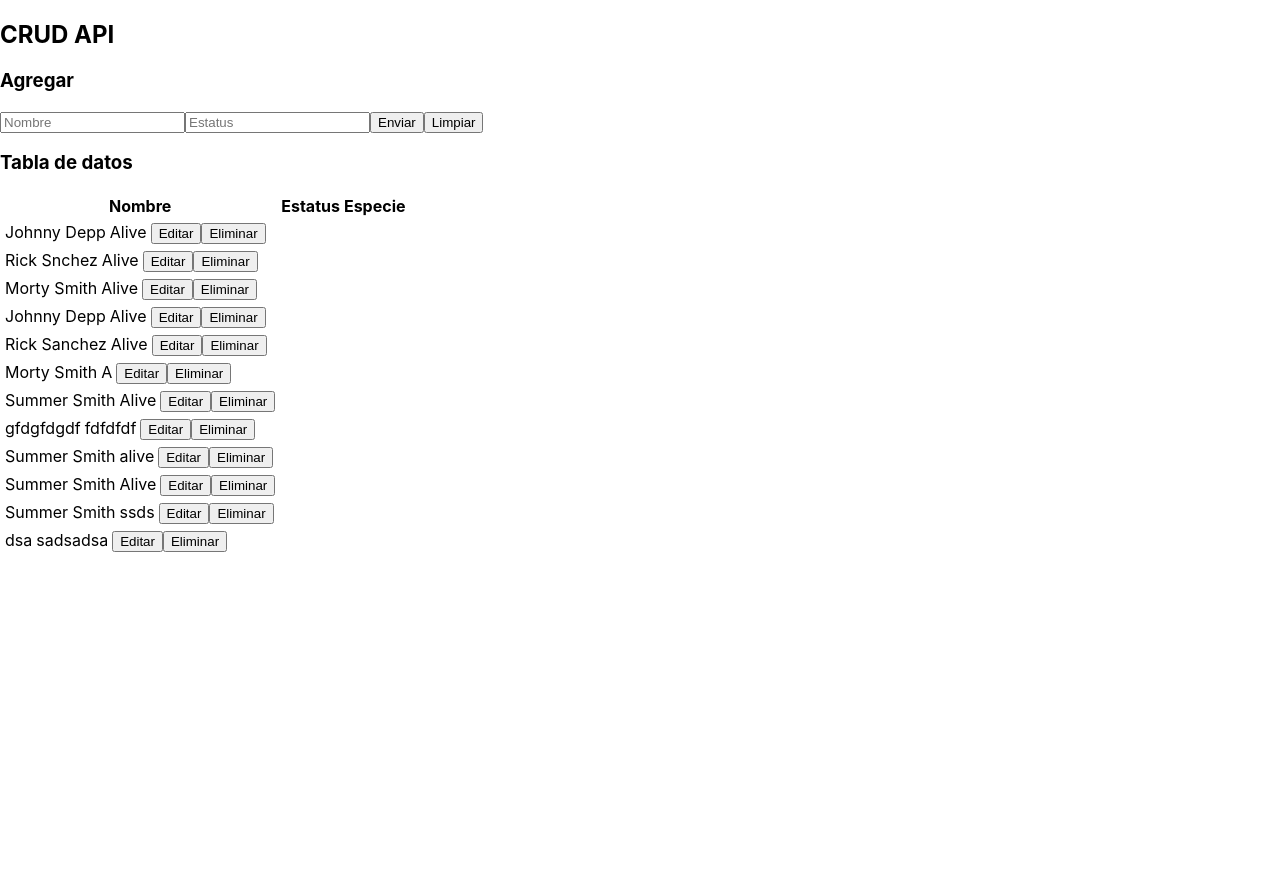
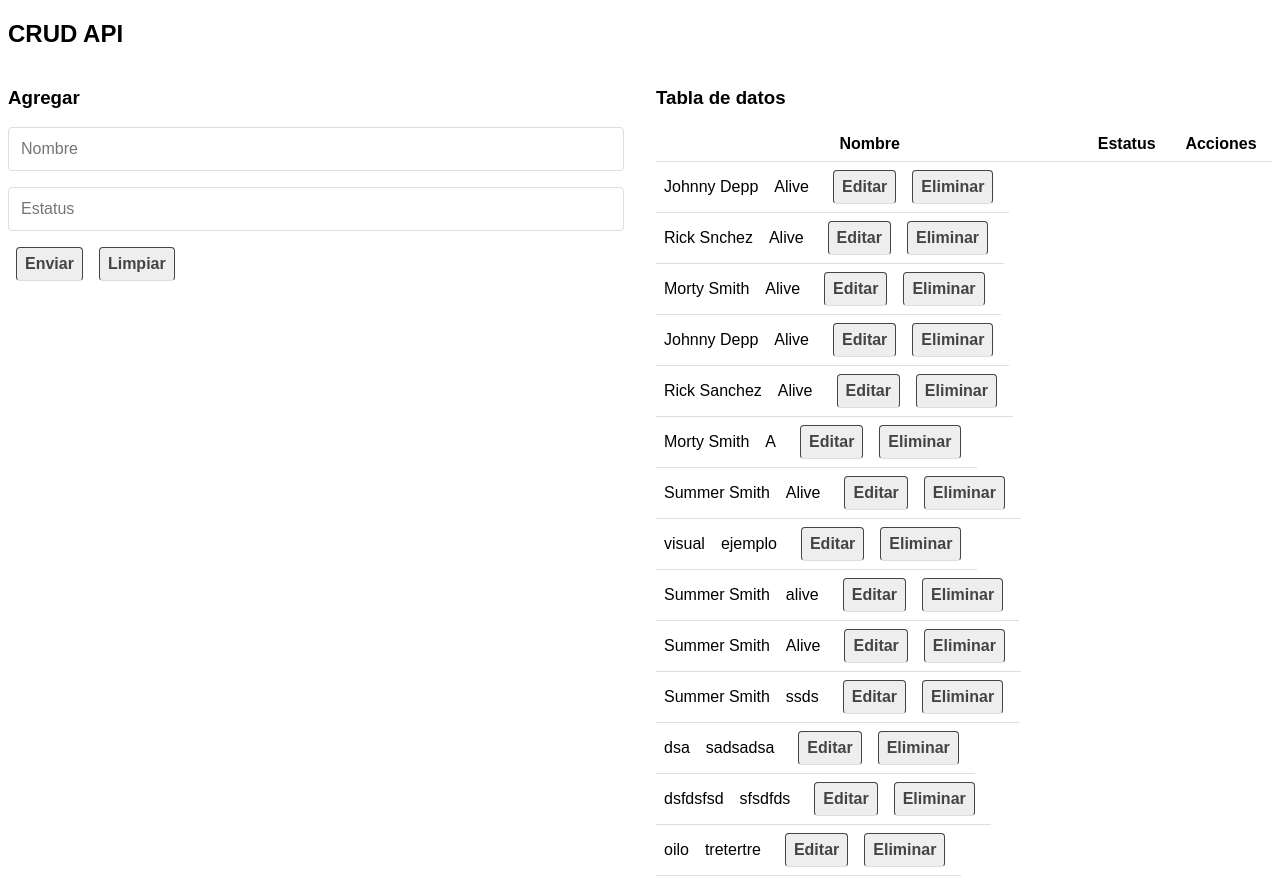
Before and after one commit to luciarojashernandez/CRUD, a React (Create React App) app: page / in a window 1280 px wide. Before the commit the page ends 800 px from the top, so only its background shows below. Built offline with nearby package versions, Linux system fonts and the light colour scheme; data requests are answered from the project's data file.

Commit message:
refactor CruTable line 21

```diff
--- a/src/api/db.json
+++ b/src/api/db.json
@@ -42,8 +42,8 @@
       "id": 1632228915464
     },
     {
-      "name": "gfdgfdgdf",
-      "status": "fdfdfdf",
+      "name": "visual",
+      "status": "ejemplo",
       "id": 1632229575377
     },
     {
@@ -65,6 +65,17 @@
       "name": "dsa",
       "status": "sadsadsa",
       "id": 1632238018732
+    },
+    {
+      "name": "dsfdsfsd",
+      "status": "sfsdfds",
+      "specie": "fdsfdsf",
+      "id": 1632243098868
+    },
+    {
+      "name": "oilo",
+      "status": "tretertre",
+      "id": 1632245388586
     }
   ]
 }
--- a/src/components/CrudApi.js
+++ b/src/components/CrudApi.js
@@ -67,6 +67,8 @@
         //console.log(res);
         //si no hya error, actualiza db con la res que trae la variable
         if (!res.err) {
+            //por cada el, si el id es === a lo que recibo como dato en la posición id
+            //entoonces remplaza data:manten el elemento
           let newData = db.map((el) => (el.id === data.id ? data : el));
           setDb(newData);
         } else {
@@ -83,6 +85,13 @@
     );
 
     if (isDelete) {
+      let endpoint = `${url}/${id}`; //uniòn de la url+data que viene del form
+      let options = {
+        headers:{"content-type":"application/json" }
+    };
+      api.del(endpoint, options)
+        //filtrar y quitar el registro con el id
+        //trae un nuevo arreglo con el id diferente al que se está danado
       let newData = db.filter((el) => el.id !== id);
       setDb(newData);
     } else {
@@ -113,8 +122,8 @@
         {db &&
             <CrudTable
             data={db}
-            setDataToEdit={setDataToEdit} d
-            eleteData={deleteData}/>
+            setDataToEdit={setDataToEdit}
+            deleteData={deleteData}/>
         }
       </article>
     </Fragment>
--- a/src/components/CrudApp.js
+++ b/src/components/CrudApp.js
@@ -1,42 +1,42 @@
-import React, { Fragment, useState} from 'react'
-import CrudForm from './CrudForm'
-import CrudTable from './CrudTable'
+// import React, { Fragment, useState} from 'react'
+// import CrudForm from './CrudForm'
+// import CrudTable from './CrudTable'
 
 
-const initialDb= [
+// const initialDb= [
 
-]
+// ]
 
-const CrudApp = () => {
+// const CrudApp = () => {
 
-    const [db, setDb] = useState(initialDb);
-    const [dataToEdit, setDataToEdit]=useState(null); //cuando está null se va a hacer una inserción, true= actualización
+//     const [db, setDb] = useState(initialDb);
+//     const [dataToEdit, setDataToEdit]=useState(null); //cuando está null se va a hacer una inserción, true= actualización
 
 
-    // Crear nuevo registro en la base de datos
-    const createData=(data)=>{
-        //hay que crear un valor para data.id
-        data.id = Date.now
-        // console.log(data) //trae el nuevo elemento
-        setDb([...db, data])
-    }
+//     // Crear nuevo registro en la base de datos
+//     const createData=(data)=>{
+//         //hay que crear un valor para data.id
+//         data.id = Date.now
+//         // console.log(data) //trae el nuevo elemento
+//         setDb([...db, data])
+//     }
 
-    // Actualiza
-    const updateData=(data)=>{}
+//     // Actualiza
+//     const updateData=(data)=>{}
 
-    // Elimina
-    const deleteData=(id)=>{}
+//     // Elimina
+//     const deleteData=(id)=>{}
 
 
 
-    return (
-        <Fragment>
-            <h2>CRUD APP</h2>
-            <CrudForm createData={createData} updateData={updateData} dataToEdit={dataToEdit} setDataToEdit={setDataToEdit}/>
-            <CrudTable data={db} deleteData={deleteData}/>
+//     return (
+//         <Fragment>
+//             <h2>CRUD APP</h2>
+//             <CrudForm createData={createData} updateData={updateData} dataToEdit={dataToEdit} setDataToEdit={setDataToEdit}/>
+//             <CrudTable data={db} deleteData={deleteData}/>
 
-        </Fragment>
-    )
-}
+//         </Fragment>
+//     )
+// }
 
-export default CrudApp;
+// export default CrudApp;
--- a/src/components/CrudForm.js
+++ b/src/components/CrudForm.js
@@ -69,6 +69,7 @@
           onChange={handleChange}
           value={form.status}
         />
+
         <input type="submit" value="Enviar"/>
         <input type="reset" value="Limpiar" onClick={handleReset}  />
       </form>
--- a/src/components/CrudTable.js
+++ b/src/components/CrudTable.js
@@ -10,7 +10,7 @@
           <tr>
             <th>Nombre</th>
             <th>Estatus</th>
-            <th>Especie</th>
+            <th>Acciones</th>
           </tr>
         </thead>
         <tbody>
@@ -18,13 +18,20 @@
             con el atributo para celdas "colSapan"
             si no, haz un map de data
             donde por cada elemento renderiza el componente CrudTablerOW */}
-          {data.length===0?(
+          {data.length>0?(
+            data.map(el =>(
+            <CrudTableRow
+            key={el.id}
+            el={el}
+            setDataToEdit={setDataToEdit}
+            deleteData={deleteData}
+            />
+            ))
+            ) : (
             <tr>
               <td colSpan="3">Sin datos</td>
             </tr>
-          ) : (
-            data.map(el => <CrudTableRow key={el.id} el={el} setDataToEdit={setDataToEdit} deleteData={deleteData} />)
-          )}
+            )}
         </tbody>
       </table>
     </div>
--- a/src/helpers/helpHttp.js
+++ b/src/helpers/helpHttp.js
@@ -15,7 +15,7 @@
       accept: "applicatios/json",
     };
     //cuando fecth detecta que no hay respuesta del servidor
-    //const controller = new AbortController();
+    const controller = new AbortController();
     //del objeto de las options (petivciocnes fetch), agregar signal para agregar el objeto controller
     //options.signal = controller.signal;
     //si el usuario no especifico ningun método, por default es get
@@ -32,7 +32,7 @@
 
     console.log(options);
     //si después de un segundo no hay respuesta, ejecuta el mètodo abort
-    //setTimeout(() => controller.abort(), 3000);
+    setTimeout(() => controller.abort(), 3000);
 
     return (
       fetch(endpoint, options)
--- a/src/index.css
+++ b/src/index.css
@@ -1,13 +1,75 @@
-body {
-  margin: 0;
-  font-family: -apple-system, BlinkMacSystemFont, 'Segoe UI', 'Roboto', 'Oxygen',
-    'Ubuntu', 'Cantarell', 'Fira Sans', 'Droid Sans', 'Helvetica Neue',
-    sans-serif;
-  -webkit-font-smoothing: antialiased;
-  -moz-osx-font-smoothing: grayscale;
+html{
+  box-sizing: border-box;
+  font-size: 16px;
+  font-family: sans-serif;
 }
 
-code {
-  font-family: source-code-pro, Menlo, Monaco, Consolas, 'Courier New',
-    monospace;
+*,
+*:after,
+*::before{
+  box-sizing: inherit;
 }
+
+input[type="text"]{
+  border: thin solid #dedede;
+  border-radius: 0.25rem;
+  padding: 0.75rem;
+  margin-bottom: 1rem;
+  outline: none;
+  display: block;
+  width:100%;
+  font-size: 1rem;
+  line-height: 1;
+  background-color: transparent;
+}
+
+button,
+input[type="submit"],
+input[type="reset"]{
+  border: thin solid #444;
+  border-radius: 0.25rem;
+  padding: 0.5rem 1rem;
+  margin: 0 0.5rem 00;
+  display: inline-block;
+  background-color: #eee;
+  color: #444;
+  font-weight: bold;
+  font-size: 1rem;
+  line-height: 1;
+  text-transform: none;
+  text-decoration: none;
+  text-align: center;
+  vertical-align: center;
+  cursor: pointer;
+  text-align: center;
+  padding: 0.5rem;
+  border-bottom: thin solid #dedede;
+}
+form{
+  margin-bottom: 4rem;
+}
+table{
+  border-spacing: 0;
+  border-collapse: collapse;
+  width: 100%;
+}
+
+td{
+  text-align: center;
+  padding: 0.5rem;
+  border-bottom: thin solid #dedede;
+}
+th{
+  text-align: center;
+  padding: 0.5rem;
+  border-bottom: thin solid #dedede;
+}
+@media screen and (min-width:1024px) {
+  .grid-1-2{
+    display: grid;
+    grid-template-columns: 1fr 1fr;
+    align-items: start;
+    gap:2rem;
+  }
+
+}
```
Also changed, not shown: src/context/CrudContext.js (deleted, +0 -111 lines).
